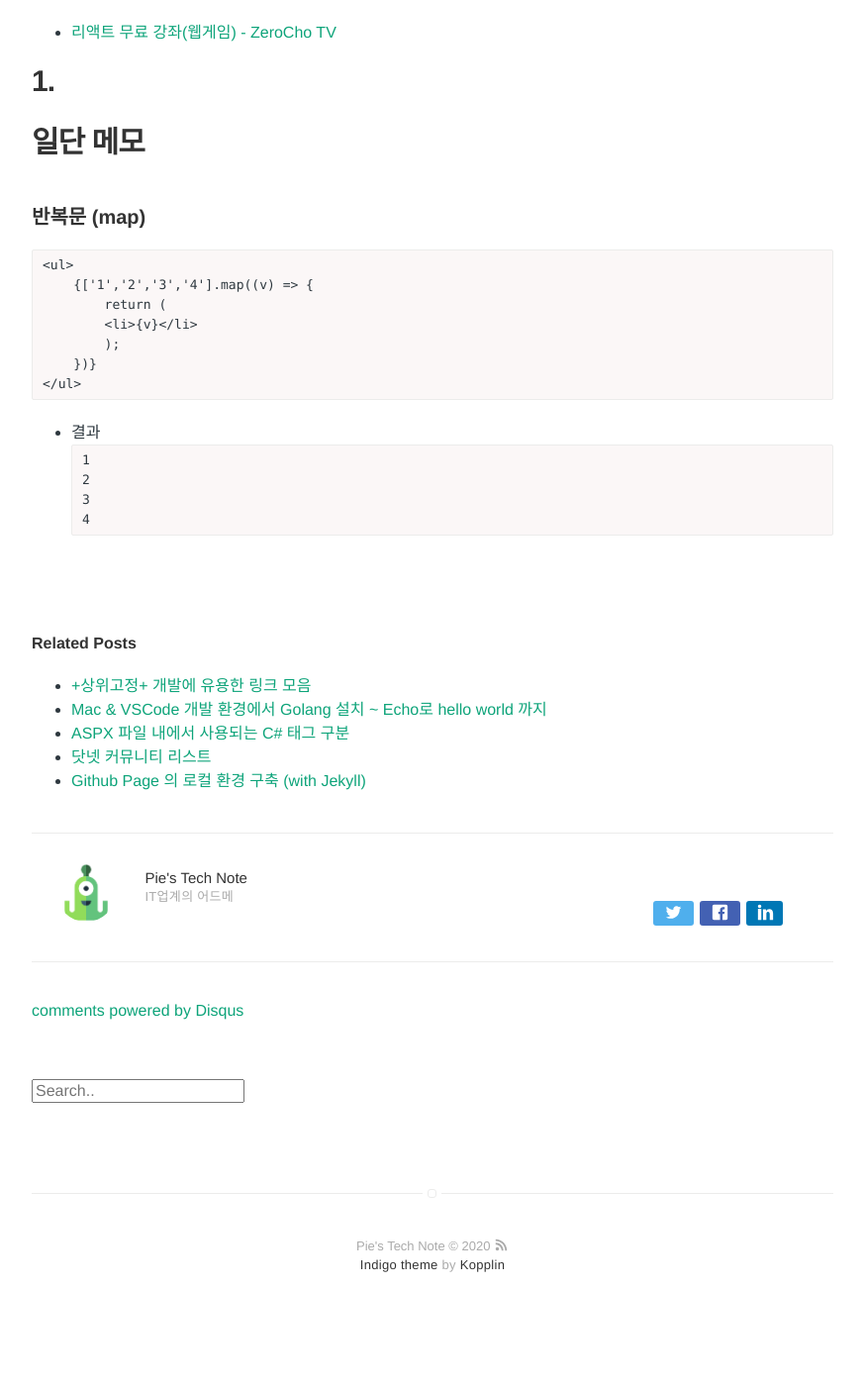
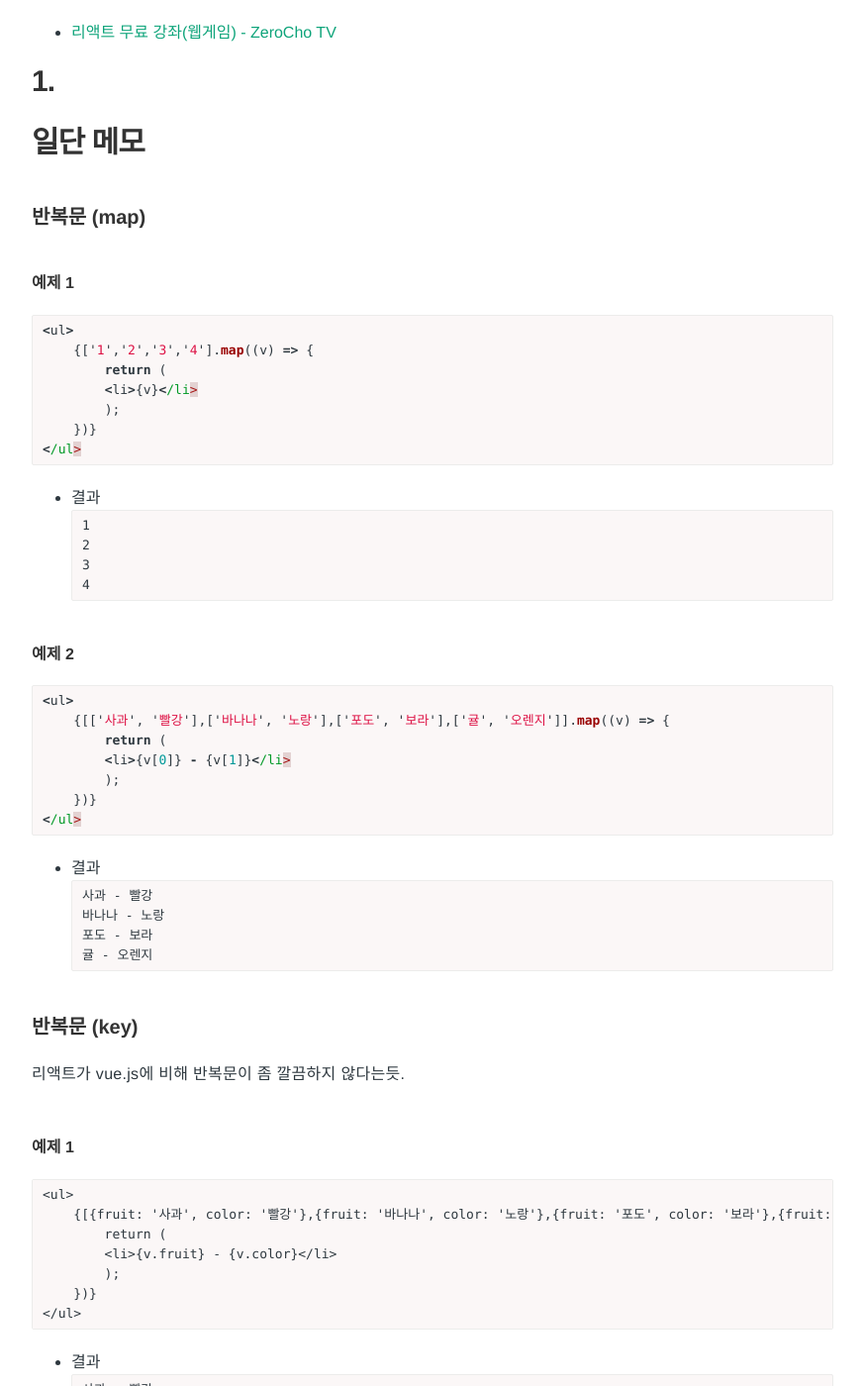
Before and after one commit to Pie001/pie001.github.io, a Jekyll site: the page built from _posts/2020-11-18-0070.md, in a window 1280 px wide and 1400 px high, scrolled down 468 px. Shown: the whole window at 99% size, without its empty margins (203-1076 px from the left). Built offline with Jekyll 4.4.1, drawn with Linux system fonts in a browser that asks for light colours; comment, search, counter and statistics services are not loaded; some of the changed text lies outside the part shown.

Commit message:
Update 2020-11-18-0070.md

````diff
--- a/_posts/2020-11-18-0070.md
+++ b/_posts/2020-11-18-0070.md
@@ -27,7 +27,8 @@ description: React 기본 학습 -1
 # 일단 메모
 
 ### 반복문 (map)
-```
+#### 예제 1
+```js
 <ul>
     {['1','2','3','4'].map((v) => {
         return (
@@ -43,3 +44,42 @@ description: React 기본 학습 -1
 3
 4
 ```
+
+#### 예제 2
+```js
+<ul>
+    {[['사과', '빨강'],['바나나', '노랑'],['포도', '보라'],['귤', '오렌지']].map((v) => {
+        return (
+        <li>{v[0]} - {v[1]}</li>
+        );
+    })}
+</ul>
+```
+- 결과
+```
+사과 - 빨강
+바나나 - 노랑
+포도 - 보라
+귤 - 오렌지
+```
+
+### 반복문 (key)
+리액트가 vue.js에 비해 반복문이 좀 깔끔하지 않다는듯.
+
+#### 예제 1
+```
+<ul>
+    {[{fruit: '사과', color: '빨강'},{fruit: '바나나', color: '노랑'},{fruit: '포도', color: '보라'},{fruit: '귤', color: '오렌지'}].map((v) => {
+        return (
+        <li>{v.fruit} - {v.color}</li>
+        );
+    })}
+</ul>
+```
+- 결과
+```
+사과 - 빨강
+바나나 - 노랑
+포도 - 보라
+귤 - 오렌지
+```
````
